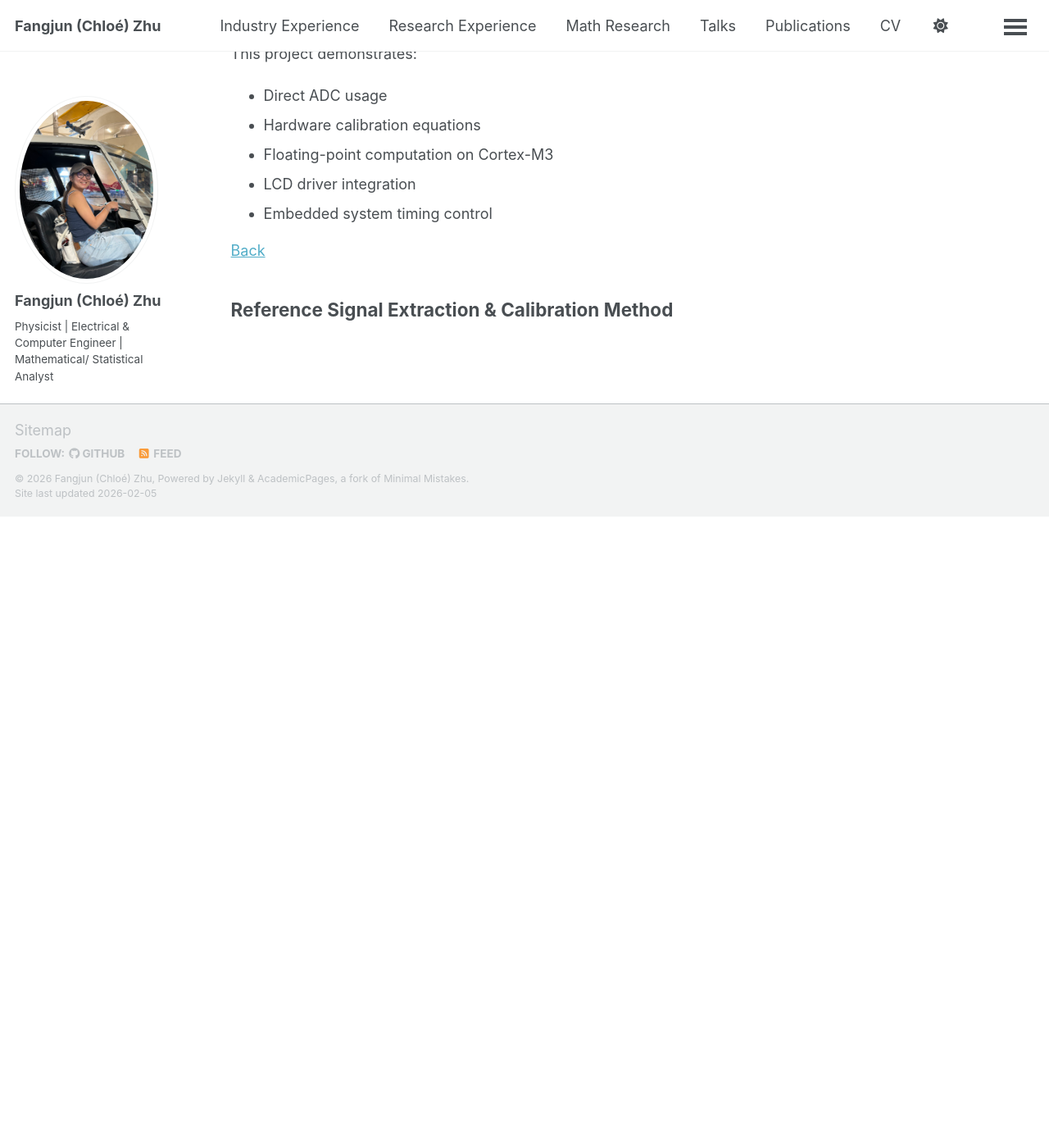
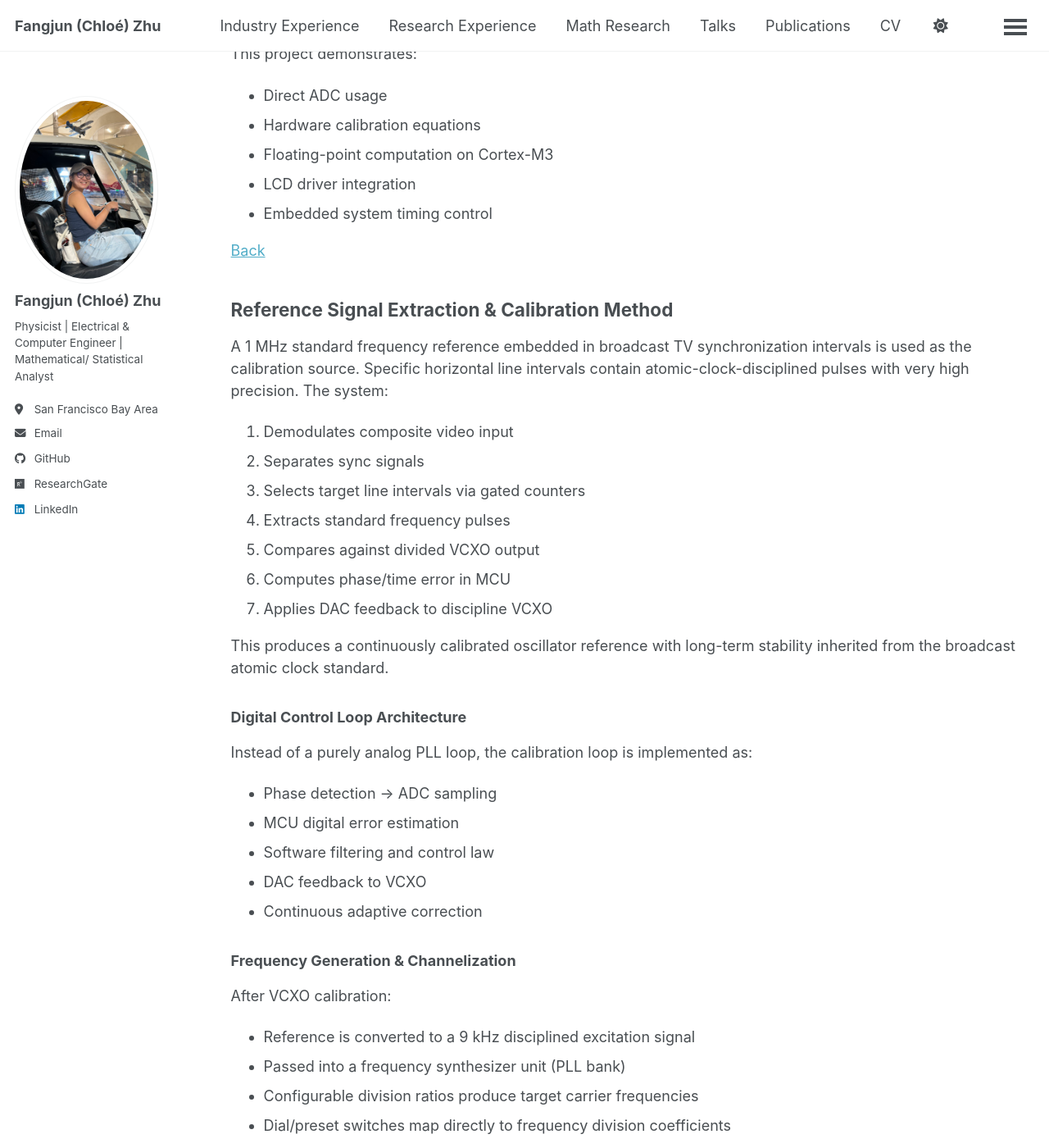
Before and after one commit to ChloeZhu1/ChloeZhu1.github.io, a Jekyll site: the page built from _pages/physics-and-engineering-research.md, in a window 1280 px wide and 1400 px high, scrolled down 6515 px. Shown: the whole window at 82% size. Built offline with Jekyll 4.4.1, drawn with Linux system fonts in a browser that asks for light colours; a script bundle is joined from its source files by our own code; library files that are not in the unit come from our copies; before the commit the page ends 7145 px from its top, so only the background shows below that; some of the changed text lies outside the part shown.

Commit message:
Update physics-and-engineering-research.md

```diff
--- a/_pages/physics-and-engineering-research.md
+++ b/_pages/physics-and-engineering-research.md
@@ -141,3 +141,83 @@
 [Back](https://chloezhu1.github.io/research-experience/#st)
 
 <h2 id="sya">Reference Signal Extraction & Calibration Method</h2>
+A 1 MHz standard frequency reference embedded in broadcast TV synchronization intervals is used as the calibration source. Specific horizontal line intervals contain atomic-clock-disciplined pulses with very high precision. The system:
+
+1. Demodulates composite video input
+2. Separates sync signals
+3. Selects target line intervals via gated counters
+4. Extracts standard frequency pulses
+5. Compares against divided VCXO output
+6. Computes phase/time error in MCU
+7. Applies DAC feedback to discipline VCXO
+
+This produces a continuously calibrated oscillator reference with long-term stability inherited from the broadcast atomic clock standard.
+
+### Digital Control Loop Architecture
+
+Instead of a purely analog PLL loop, the calibration loop is implemented as:
+* Phase detection → ADC sampling
+* MCU digital error estimation
+* Software filtering and control law
+* DAC feedback to VCXO
+* Continuous adaptive correction
+
+### Frequency Generation & Channelization
+
+After VCXO calibration:
+* Reference is converted to a 9 kHz disciplined excitation signal
+* Passed into a frequency synthesizer unit (PLL bank)
+* Configurable division ratios produce target carrier frequencies
+* Dial/preset switches map directly to frequency division coefficients
+* Multiple PLL paths run in main/standby redundancy pairs
+
+### Hardware Subsystems
+
+Intelligent Processing Unit (IPU)
+* Video sync decomposition
+* Standard frequency extraction
+* VCXO calibration loop
+* Digital control + DAC feedback
+* Reference frequency output
+* Dual IPU main/backup redundancy
+
+Frequency Synthesizer Unit (FSU)
+* Accepts dual 9 kHz references
+* Automatic main/standby switching
+* Multi-PLL carrier synthesis
+* 8-channel output distribution
+
+Frequency Multiplier Board
+* Reference multiplication
+* Carrier generation stages
+
+UPS Subsystem
+* Power continuity
+* Reference stability protection
+
+### Reliability & Fault Diagnostics
+
+The system includes structured diagnostic indicators:
+* Work/Alarm states
+* Reference presence & stability flags
+* PLL lock indicators
+* Calibration status lights
+* Power rail monitoring LEDs
+
+Troubleshooting is organized by subsystem isolation:
+* Power board validation
+* IPU calibration path checks
+* PLL lock verification
+* Reference input continuity
+
+### Research & Engineering Significance
+
+This project demonstrates a hybrid embedded-control + RF frequency synthesis architecture where:
+* Broadcast metrology signals are repurposed as precision references
+* Digital control replaces analog PLL loops
+* Redundant synthesizer paths improve robustness
+* Deterministic RF channel spacing supports swarm robotics
+
+It connects embedded systems, signal processing, frequency metrology, and RF communications into a unified synchronization platform.
+
+[Back](https://chloezhu1.github.io/research-experience/#sya)
```
